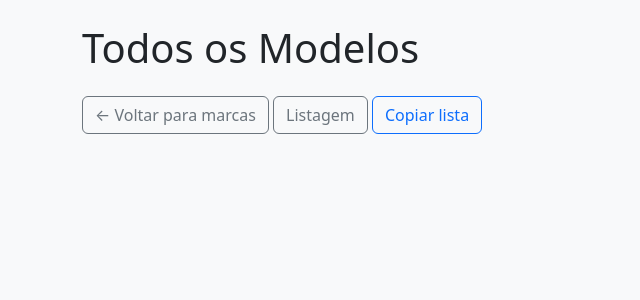
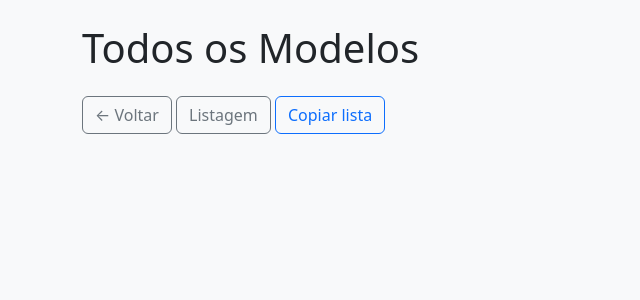
Before and after one commit to luizhj/buscador-carros, a Flask app: page /modelos in a window 1280 px wide. Shown: the top 300 px of the page, without its empty margins (0-640 px from the left). Run offline with Flask 3, Linux system fonts and the light colour scheme; data that the repository does not hold is empty.

Commit message:
ajuste navegação

```diff
--- a/web/templates/modelos_compostos.html
+++ b/web/templates/modelos_compostos.html
@@ -9,7 +9,7 @@
 <body class="bg-light">
 <div class="container py-4">
   <h1 class="mb-4">Modelos Compostos</h1>
-  <a href="/" class="btn btn-outline-secondary mb-2">&larr; Voltar para listagem</a>
+  <a href="/config" class="btn btn-outline-secondary mb-2">&larr; Voltar</a>
 
   <div class="card shadow-sm mb-4">
     <div class="card-body">
--- a/web/templates/todos_modelos.html
+++ b/web/templates/todos_modelos.html
@@ -42,7 +42,7 @@
 <body class="bg-light">
 <div class="container py-4">
   <h1 class="mb-4">Todos os Modelos</h1>
-  <a href="/marcas" class="btn btn-outline-secondary mb-2">&larr; Voltar para marcas</a>
+  <a href="#" onclick="history.back(); return false;" class="btn btn-outline-secondary mb-2">&larr; Voltar</a>
   <a href="/" class="btn btn-outline-secondary mb-2">Listagem</a>
   <button class="btn btn-outline-primary mb-2" data-bs-toggle="modal" data-bs-target="#copyModal">Copiar lista</button>
 
```
Also changed, not shown: README.md.
